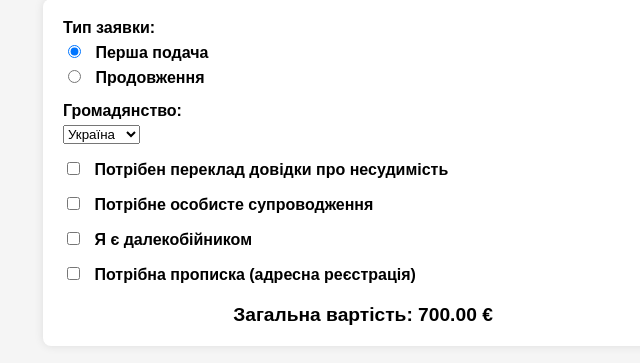
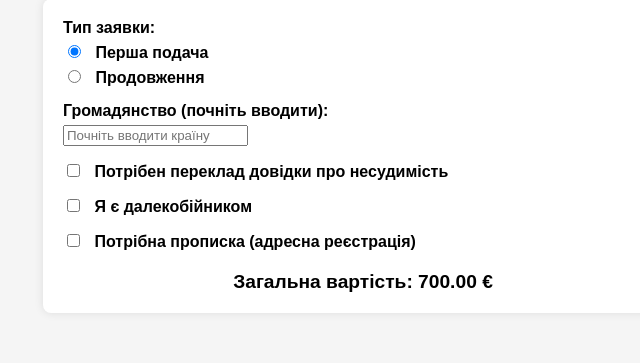
Before and after one commit to oleh-ship-it/vnz-calculator, a plain HTML site: page index.html in a window 1280 px wide. Shown: the part 99-462 px from the top of the page, without its empty margins (277-917 px from the left). Drawn offline with Linux system fonts and the light colour scheme.

Commit message:
Update form: remove personal escort and add country autocomplete

```diff
--- a/index.html
+++ b/index.html
@@ -56,19 +56,24 @@
                 <label><input type="radio" name="applicationType" value="extension"> Продовження</label>
             </div>
             <div class="form-group">
-                <label for="citizenship">Громадянство:</label>
-                <select id="citizenship" name="citizenship">
-                    <option value="ua">Україна</option>
-                    <option value="by">Білорусь</option>
-                    <option value="ge">Грузія</option>
-                    <option value="other">Інша</option>
-                </select>
+                <label for="citizenshipInput">Громадянство (почніть вводити):</label>
+                <!-- Текстове поле з автодоповненням для вибору країни -->
+                <input type="text" id="citizenshipInput" name="citizenship" list="citizenshipList" placeholder="Почніть вводити країну">
+                <datalist id="citizenshipList">
+                    <option value="Україна"></option>
+                    <option value="Білорусь"></option>
+                    <option value="Грузія"></option>
+                    <option value="Словаччина"></option>
+                    <option value="Польща"></option>
+                    <option value="Чехія"></option>
+                    <option value="Угорщина"></option>
+                    <option value="Німеччина"></option>
+                    <option value="Австрія"></option>
+                    <option value="Інша"></option>
+                </datalist>
             </div>
             <div class="form-group">
                 <label><input type="checkbox" id="translateCertificate" name="translateCertificate"> Потрібен переклад довідки про несудимість</label>
-            </div>
-            <div class="form-group">
-                <label><input type="checkbox" id="personalEscort" name="personalEscort"> Потрібне особисте супроводження</label>
             </div>
             <div class="form-group">
                 <label><input type="checkbox" id="truckDriver" name="truckDriver"> Я є далекобійником</label>
@@ -97,8 +102,6 @@
         };
         // Переклад довідки про несудимість
         const translationCost = 150;
-        // Особистий супровід
-        const escortCost = 100;
         // Прописка в Братиславі
         const registrationCost = 350;
         // Додаткова оплата за відсутній BOK‑код при продовженні
@@ -123,9 +126,6 @@
             // Опціональні послуги
             if (form.elements['translateCertificate'].checked) {
                 total += translationCost;
-            }
-            if (form.elements['personalEscort'].checked) {
-                total += escortCost;
             }
             // Прописка необхідна лише коли користувач не є далекобійником
             if (!form.elements['truckDriver'].checked && form.elements['addressRegistration'].checked) {
```
